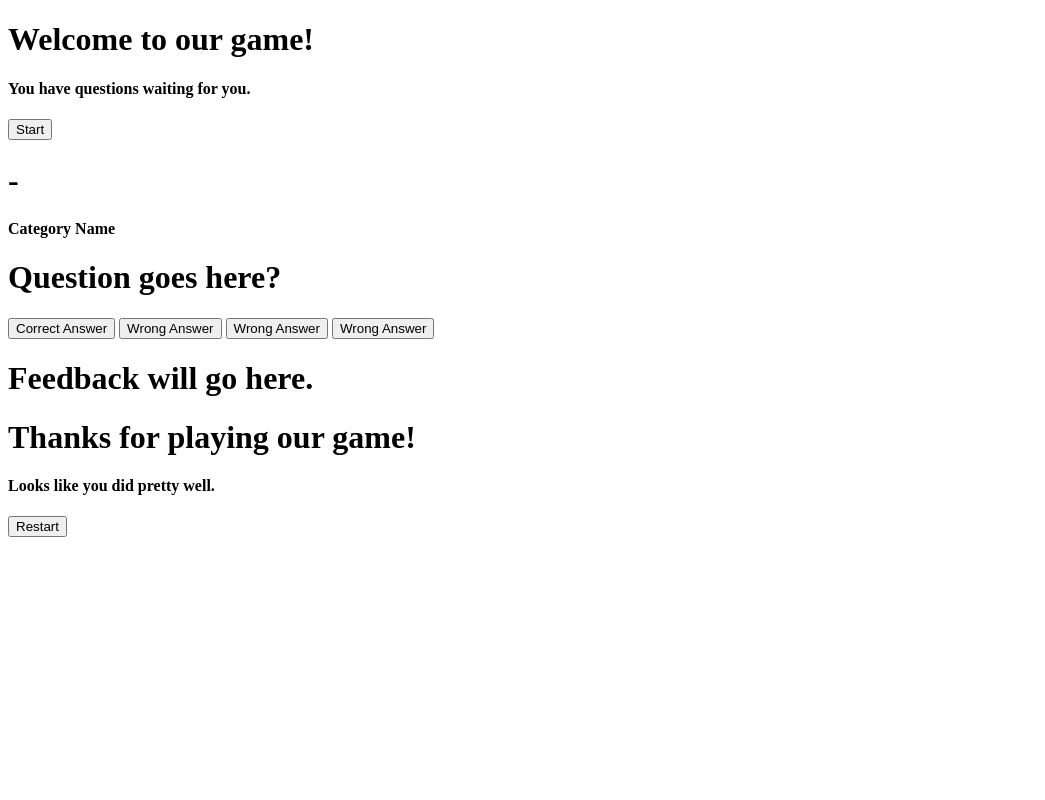
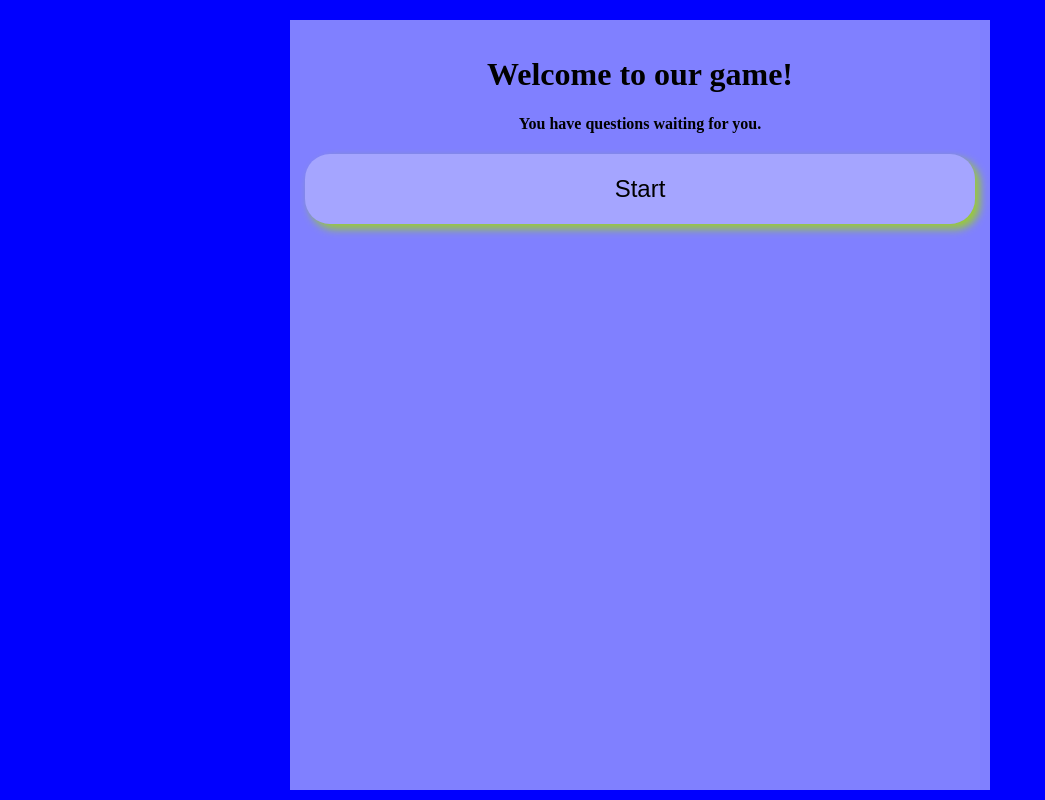
Before and after one commit to kaquin0/Trivia, a plain HTML site: page index.html in a window 1280 px wide. Shown: the top 800 px of the page, without its empty margins (0-1045 px from the left). Drawn offline with nearby package versions, Linux system fonts and the light colour scheme; a script that the page names is missing.

Commit message:
Update index.html

```diff
--- a/index.html
+++ b/index.html
@@ -5,7 +5,7 @@
   <title>Kris's Trivia</title>
   <meta http-equiv="Content-Type" content="text/html; charset=UTF-8">
   <meta name="viewport" content="width=device-width, initial-scale=1">
-  <link rel="stylesheet" type="text/css" href="trivia.css">
+  <link rel="stylesheet" type="text/css" href="style.css">
 </head>
 
 <body>
```
